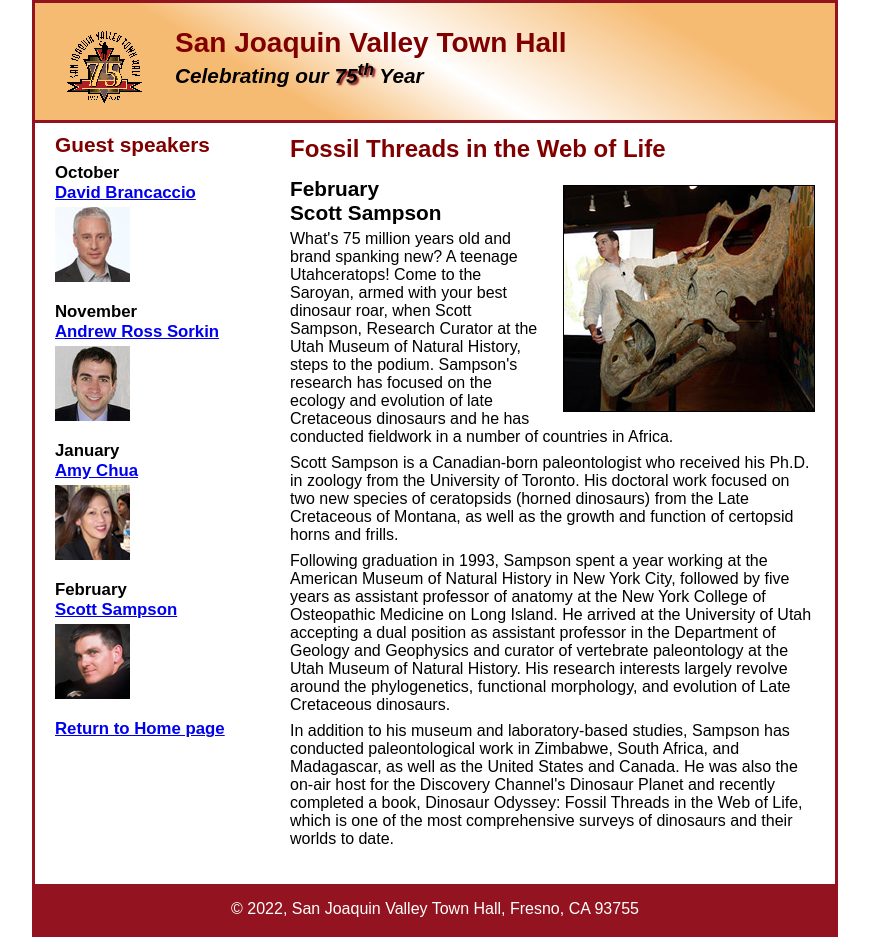
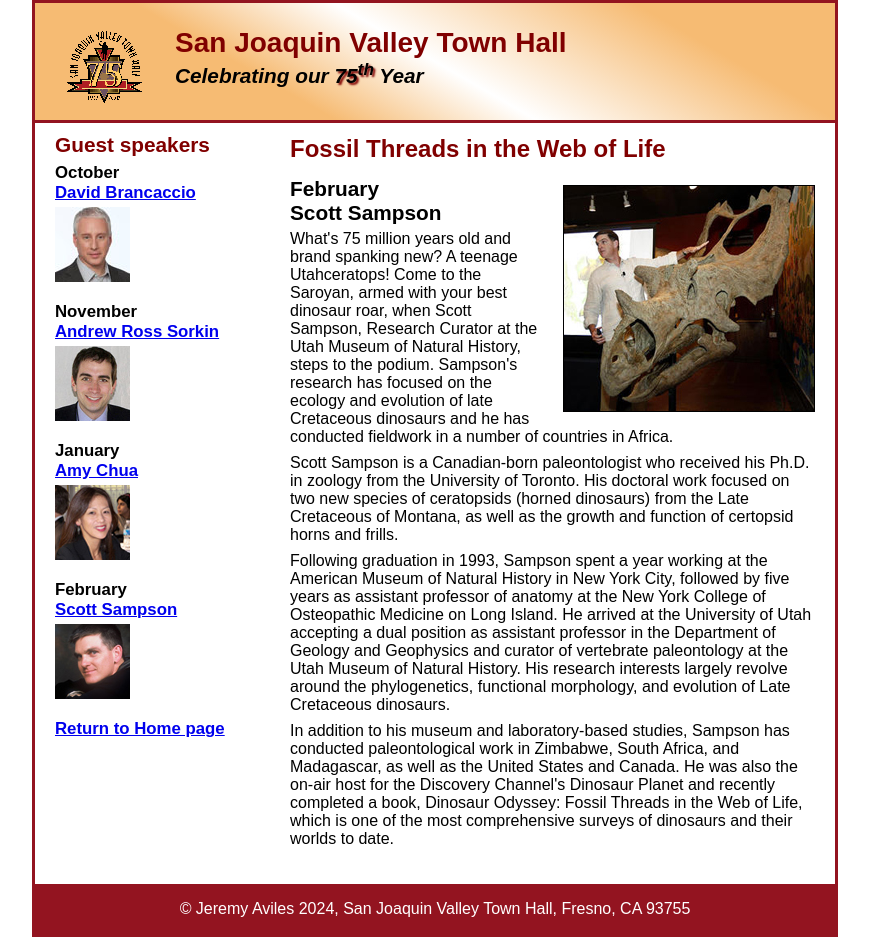
Before and after one commit to Gord1to/A08, a plain HTML site: page A08/speakers/c6_sampson.html in a window 1280 px wide. Shown: the whole page, without its empty margins (205-1074 px from the left). Drawn offline with Linux system fonts and the light colour scheme.

```diff
--- a/A08/speakers/c6_sampson.html
+++ b/A08/speakers/c6_sampson.html
@@ -58,7 +58,7 @@
 		</aside>
 	</main>
 	<footer>
-		<p>&copy; 2022, San Joaquin Valley Town Hall, Fresno, CA 93755</p>
+		<p>&copy; Jeremy Aviles 2024, San Joaquin Valley Town Hall, Fresno, CA 93755</p>
 	</footer>
 </body>
 </html>
```
Also changed, not shown: A08/c6_index.html (+1 -1 lines), A08/speakers/brancaccio.html (+1 -0 lines), A08/speakers/chua.html (+1 -0 lines), A08/speakers/sorkin.html (+1 -0 lines).
